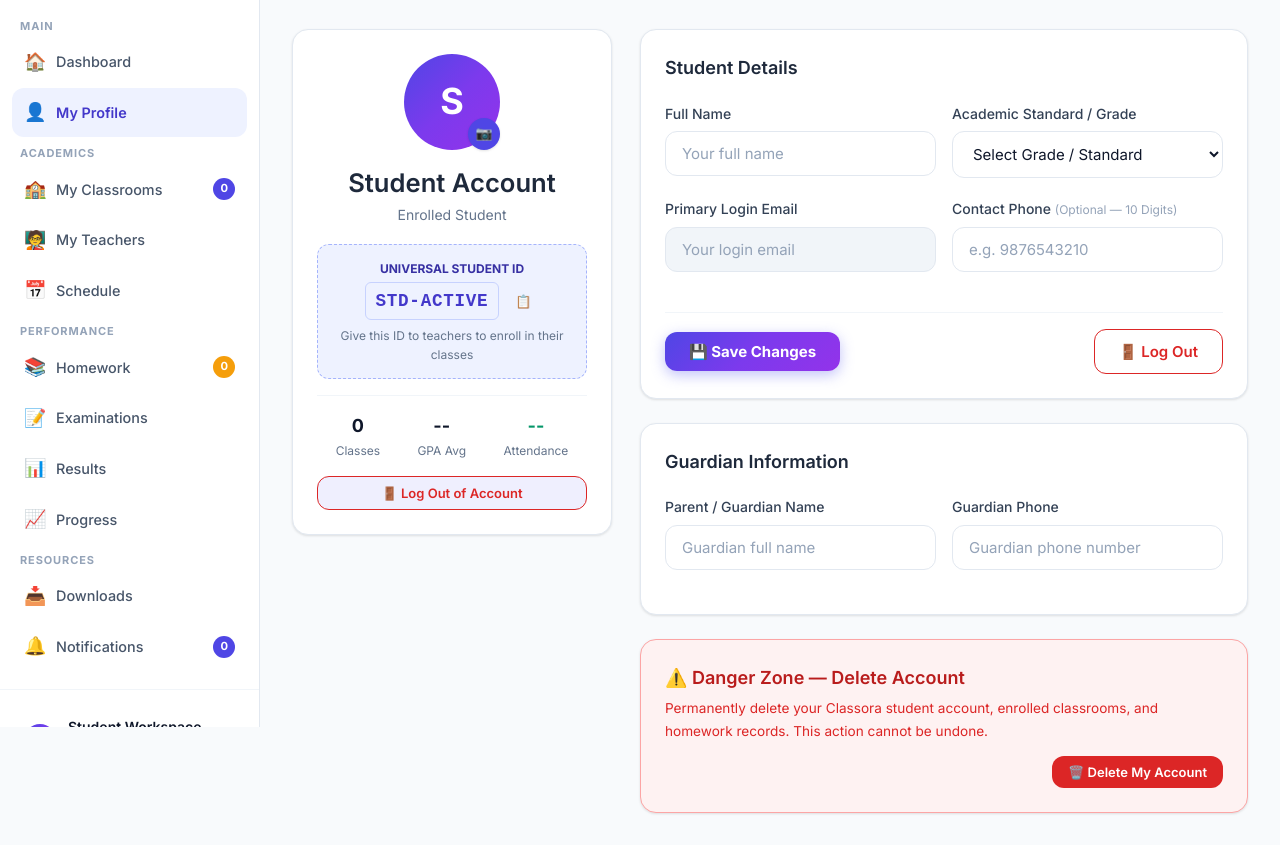
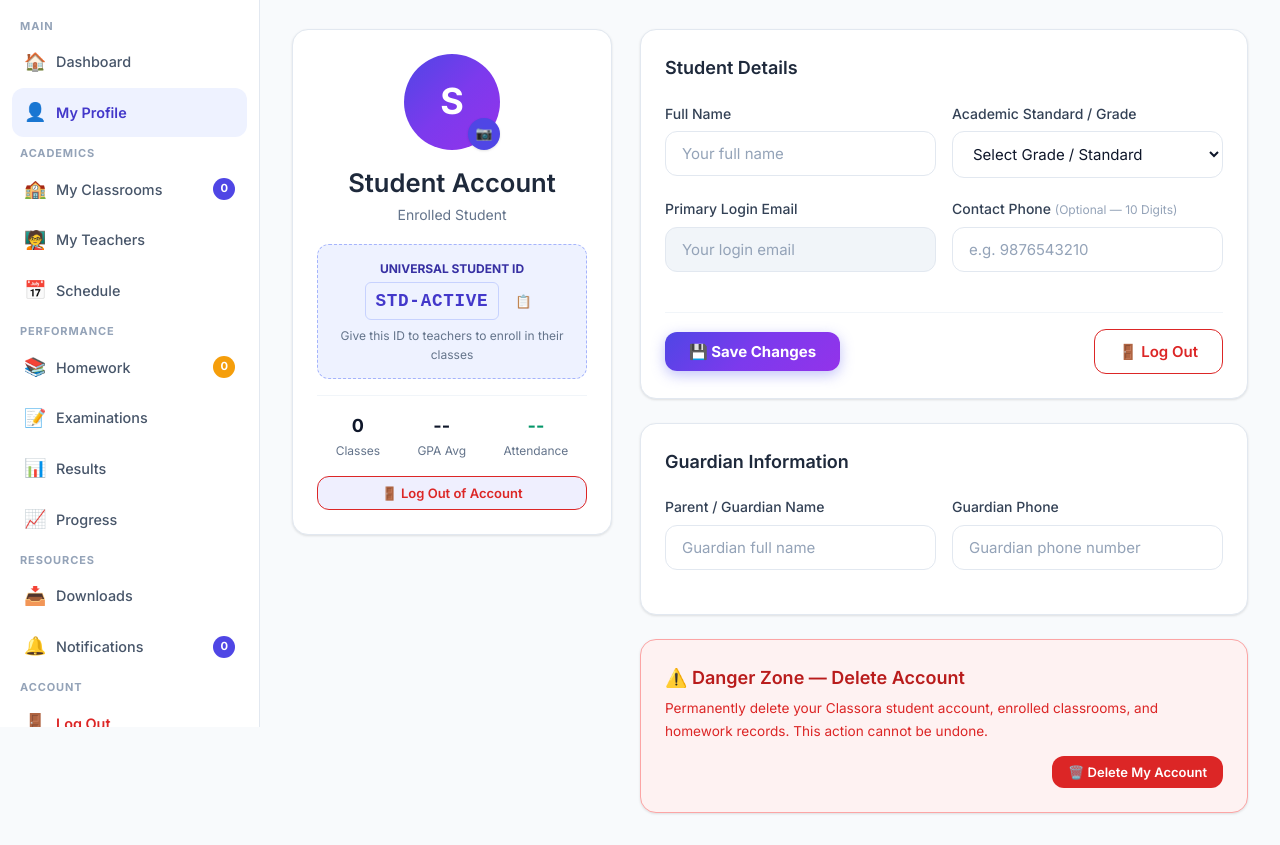
Before and after one commit to officialskmore-art/classora, a plain HTML site: page CLASSORA_FOR_GITHUB v1/profile.html in a window 1280 px wide. Shown: the part 73-918 px from the top of the page. Drawn offline with nearby package versions, Linux system fonts and the light colour scheme; no server answers.

Commit message:
Add files via upload

```diff
--- a/CLASSORA_FOR_GITHUB v1/profile.html
+++ b/CLASSORA_FOR_GITHUB v1/profile.html
@@ -62,6 +62,11 @@
       <a href="notifications.html" class="sidebar-link" id="nav-notif">
         <span class="sidebar-icon">🔔</span> Notifications
         <span class="sidebar-badge">0</span>
+      </a>
+
+      <span class="sidebar-section-label">Account</span>
+      <a href="#" class="sidebar-link" onclick="event.preventDefault(); ClassoraAuth.signOut();" style="color:var(--danger-600); font-weight:600;">
+        <span class="sidebar-icon">🚪</span> Log Out
       </a>
     </nav>
 
```
Also changed, not shown: CLASSORA_FOR_GITHUB v1/profile (6).html (+5 -0 lines).
